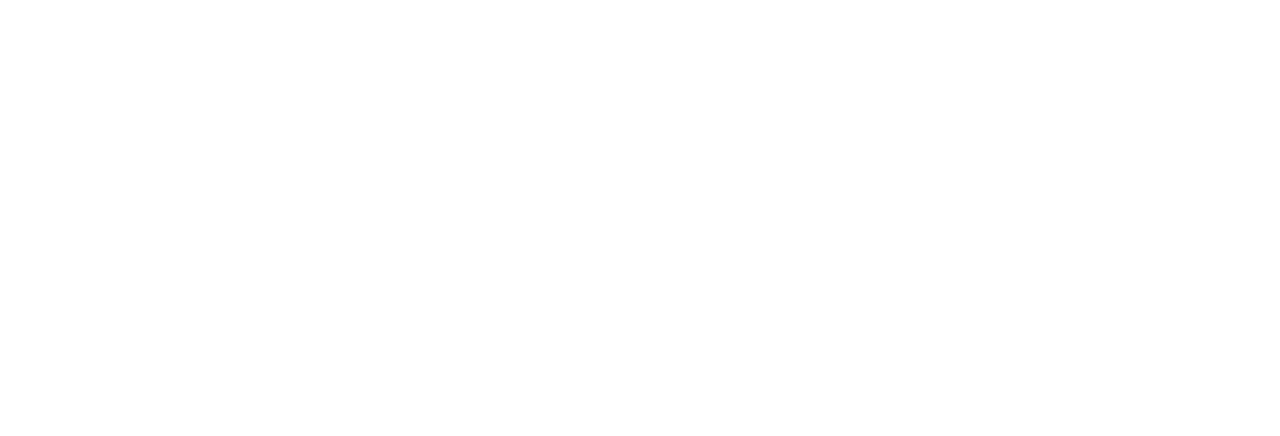
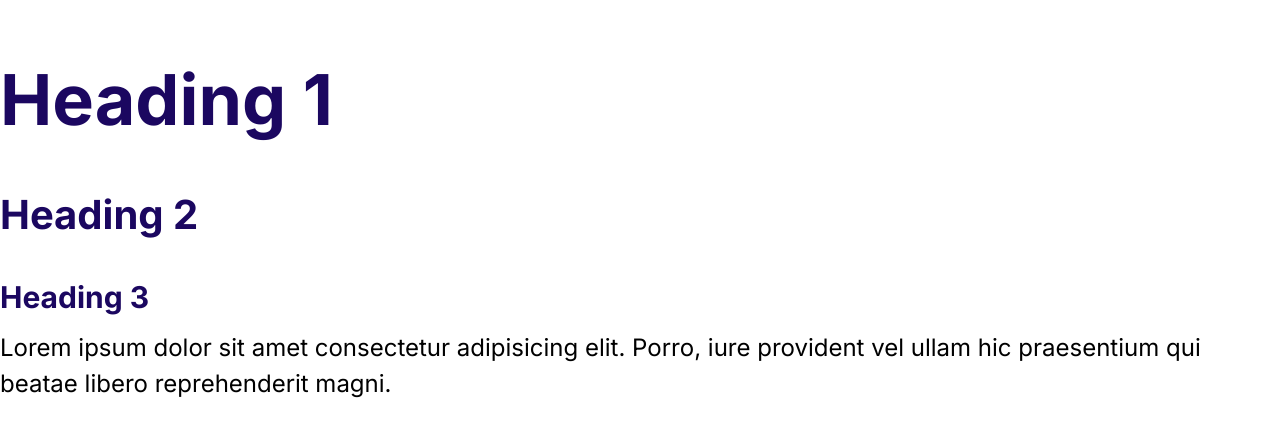
Before and after one commit to whyDoILoveThis/First-Web-Project-Moshified-, a plain HTML site: page index.html in a window 1280 px wide. Drawn offline with Linux system fonts and the light colour scheme.

Commit message:
Base Font Styles

```diff
--- a/css/style.css
+++ b/css/style.css
@@ -5,3 +5,40 @@
     --color-headings: #1b0760;
     --color-body-text: #918ca4;
 }
+
+html {
+    font-size: 62.5%;
+}
+
+body{
+    font-family: Inter, Arial, Helvetica, sans-serif;
+    font-size: 2.4rem;
+    line-height: 1.5;
+}
+
+h1, h2, h3 {
+    color: var(--color-headings);
+    margin-bottom: 1rem;
+}
+
+h1 {
+    font-size: 7rem;
+}
+
+h2 {
+    font-size: 4rem;
+}
+
+h3 {
+    font-size: 3rem;
+}
+
+p {
+    margin-top: 0;
+}
+
+@media screen and (min-width:1024) {
+    h1 {
+        font-size: 8rem;
+    }
+}
--- a/index.html
+++ b/index.html
@@ -3,9 +3,23 @@
   <head>
     <meta charset="UTF-8" />
     <meta name="viewport" content="width=device-width, initial-scale=1.0" />
+    <link rel="preconnect" href="https://fonts.googleapis.com" />
+    <link rel="preconnect" href="https://fonts.gstatic.com" crossorigin />
+    <link
+      href="https://fonts.googleapis.com/css2?family=Inter:wght@400;700&display=swap"
+      rel="stylesheet"
+    />
     <link rel="stylesheet" href="/css/normalize.css" />
     <link rel="stylesheet" href="/css/style.css" />
     <title>Smithified.com</title>
   </head>
-  <body></body>
+  <body>
+    <h1>Heading 1</h1>
+    <h2>Heading 2</h2>
+    <h3>Heading 3</h3>
+    <p>
+      Lorem ipsum dolor sit amet consectetur adipisicing elit. Porro, iure
+      provident vel ullam hic praesentium qui beatae libero reprehenderit magni.
+    </p>
+  </body>
 </html>
```
